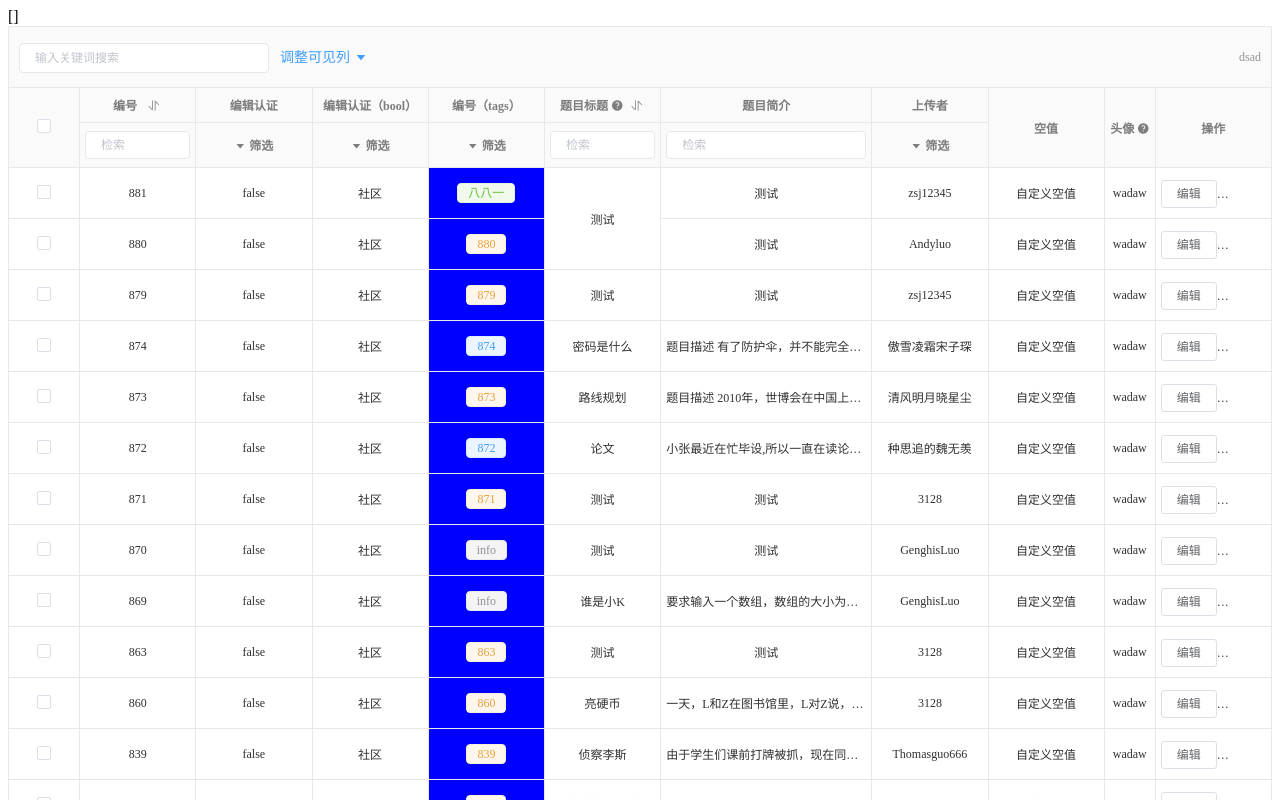
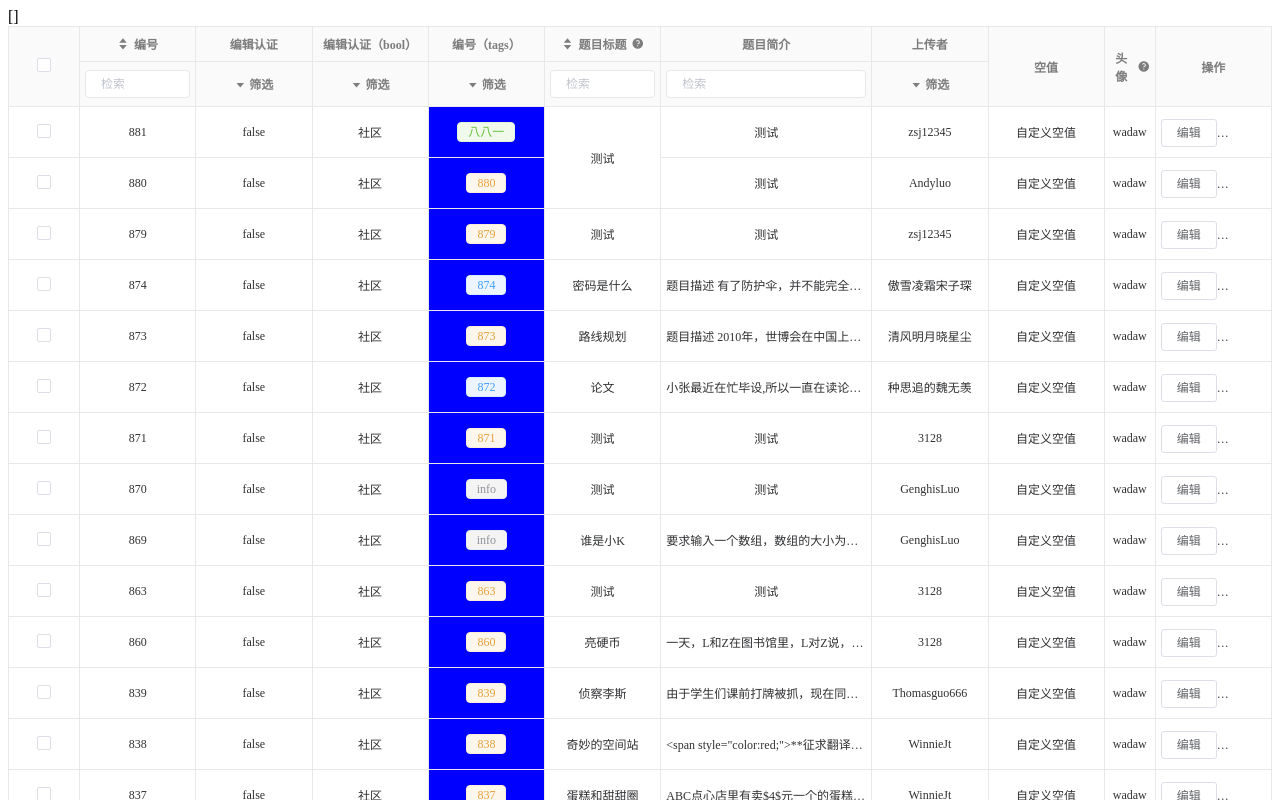
Before and after one commit to CornerSkyless/vue-geelist, a Vue app: page / in a window 1280 px wide. Shown: the top 800 px of the page. Built offline with nearby package versions, Linux system fonts and the light colour scheme.

Commit message:
增加针对数字内容的排序

```diff
--- a/examples/App.vue
+++ b/examples/App.vue
@@ -979,6 +979,7 @@ export default class App extends Vue {
     // pageSize: 100,
     // pageSizes: [5, 10, 20, 100],
     // exportExcel: "data",
+    hideHeader:true,
     checkbox: true,
     disablePagination:true,
     columnOptions: [
--- a/package.json
+++ b/package.json
@@ -1,7 +1,7 @@
 {
   "name": "vue-geelist",
   "description": "A data table for lazy coder based on Element-UI.",
-  "version": "0.1.5",
+  "version": "0.1.6",
   "author": "cornerskyless <573196853@qq.com>",
   "license": "MIT",
   "private": false,
--- a/packages/components/geelist.vue
+++ b/packages/components/geelist.vue
@@ -1,6 +1,6 @@
 <template>
   <div class="geelist-component">
-    <div class="geelist-header">
+    <div class="geelist-header" v-if="!option.hideHeader">
       <div>
         <span
           v-if="mySelectedList.length>0 && option.checkbox"
@@ -38,25 +38,29 @@
           <th v-if="option.checkbox" rowspan="2" width="60px">
             <el-checkbox :indeterminate="isIndeterminate" @change="handleCheckAllChange"/>
           </th>
+
           <th
             v-for="(column,i) in displayColumns"
             :key="column.label"
             :style="column.style"
             :rowspan="filterColumnList[i].type==='None' ? 2 : 1"
           >
-            {{column.label}}
+            <div style="display: flex;align-items: center;justify-content: center">
+              <div style="margin-right: 5px;cursor:pointer;display: inline-block;text-align: center" @click="toggleSort(column)" v-if="column.sort">
+                <i class="el-icon-caret-top" style="display: block;margin-bottom: -6px" :class="{'text-blue':searchParams.sortLabel===column.label && searchParams.sortType==='ASC'}"></i>
+                <i class="el-icon-caret-bottom" style="display: block;" :class="{'text-blue':searchParams.sortLabel===column.label && searchParams.sortType==='DESC'}"></i>
+              </div>
+              <span>{{column.label}}</span>
               <el-tooltip
                       v-if="column.description"
                       effect="dark"
                       placement="bottom"
                       :content="column.description"
+                      style="margin-left: 5px"
               >
                 <i class="el-icon-question"></i>
               </el-tooltip>
-            <span style="margin-left: 5px;cursor:pointer" @click="toggleSort(column)" v-if="column.sort">
-              <i class="el-icon-sort-down" :class="{'text-blue':searchParams.sortLabel===column.label && searchParams.sortType==='DESC'}"></i>
-              <i style="margin-left:-7px" class="el-icon-sort-up" :class="{'text-blue':searchParams.sortLabel===column.label && searchParams.sortType==='ASC'}"></i>
-            </span>
+            </div>
           </th>
         </tr>
         <tr>
@@ -517,8 +521,18 @@ export default class Geelist extends Vue {
         if(this.searchParams.sortType === 'ASC') displayList = displayList.sort((a:any,b:any)=> sortRule(a,b));
         if(this.searchParams.sortType === 'DESC') displayList = displayList.sort((a:any,b:any)=> sortRule(b,a));
       }else{
-        if(this.searchParams.sortType === 'ASC') displayList = displayList.sort((a:any,b:any)=>(this.getContent(a,existSortColumn).localeCompare(this.getContent(b,existSortColumn))));
-        if(this.searchParams.sortType === 'DESC') displayList = displayList.sort((a:any,b:any)=>(this.getContent(b,existSortColumn).localeCompare(this.getContent(a,existSortColumn))));
+        if(this.searchParams.sortType === 'ASC') displayList = displayList.sort((a:any,b:any)=>{
+          const contentA = this.getContent(a,existSortColumn);
+          const contentB = this.getContent(b,existSortColumn);
+          if(isNaN(parseFloat(contentA))) return contentA.localeCompare(contentB);
+          else return parseFloat(contentA) - parseFloat(contentB);
+        });
+        if(this.searchParams.sortType === 'DESC') displayList = displayList.sort((a:any,b:any)=>{
+          const contentA = this.getContent(a,existSortColumn);
+          const contentB = this.getContent(b,existSortColumn);
+          if(isNaN(parseFloat(contentA))) return contentB.localeCompare(contentA);
+          else return parseFloat(contentB) - parseFloat(contentA);
+        });
       }
     }
     const finalList:any = [];
--- a/packages/components/interface.ts
+++ b/packages/components/interface.ts
@@ -2,6 +2,7 @@ export interface GeelistOption<T> {
   rowKey: string // 唯一键
   showColumnFilter?: boolean;
   disableGlobalSearch?: boolean;
+  hideHeader?:boolean;
   emptyText?: string
   pageSize?: number
   pageSizes?: number[]
```
Also changed, not shown: 6 other files (tests, documents, lock files or other folders). Lines whose indentation alone changed are shown as unchanged.
